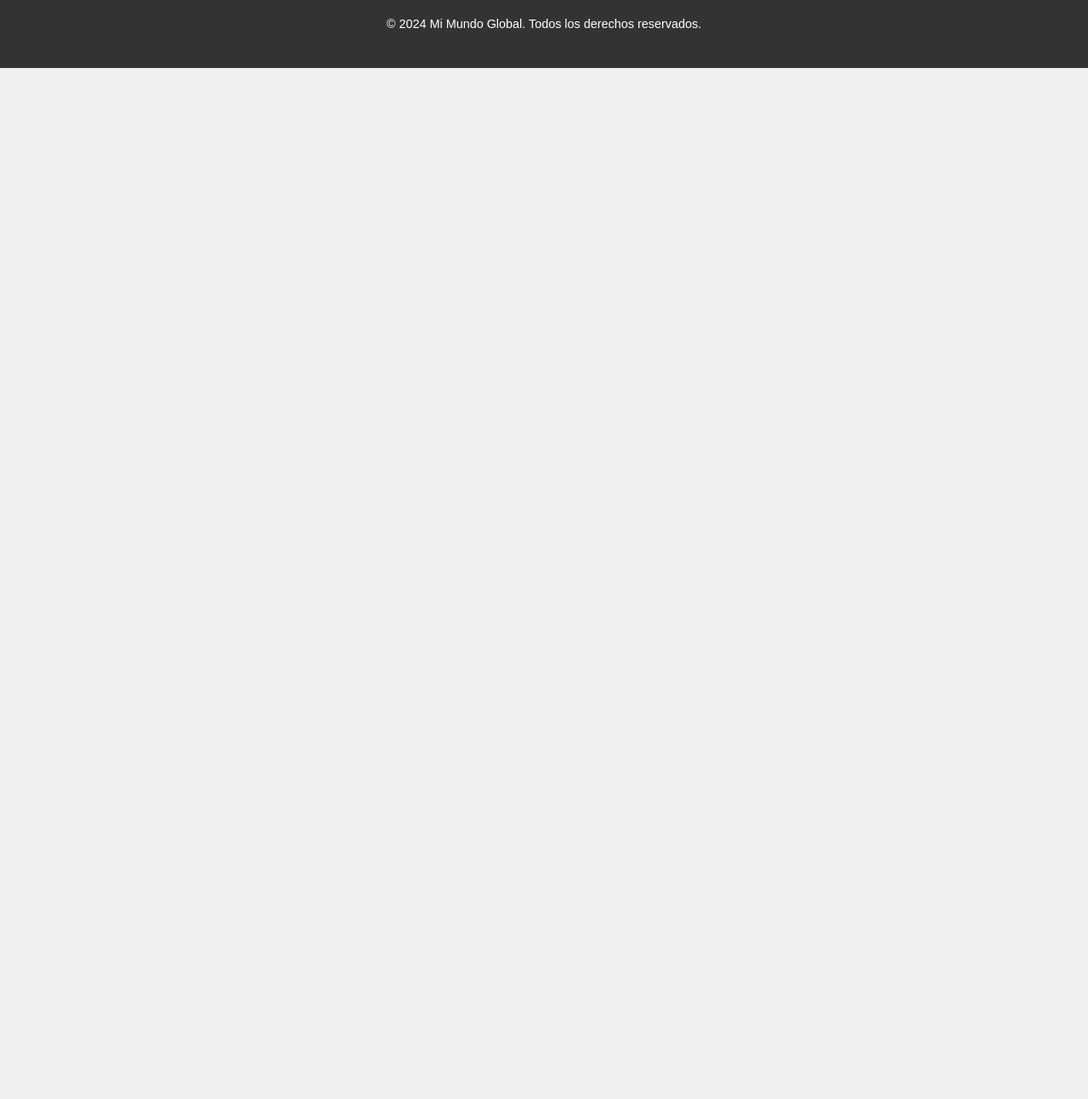
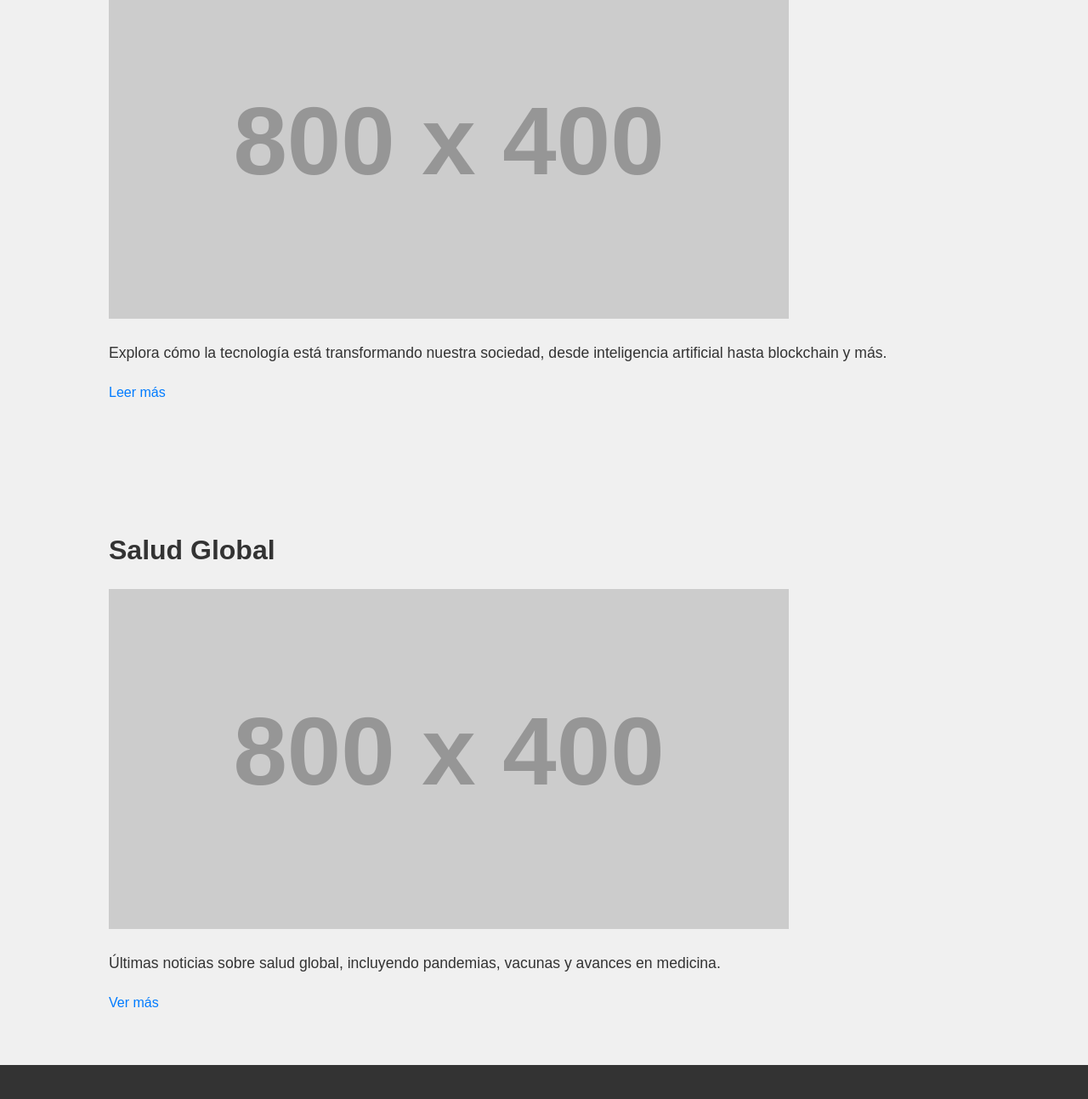
Before and after one commit to Ivonn2/Portal-de-Impacto-Global.ivo, a plain HTML site: page index.html in a window 1280 px wide. Shown: the part 1096-2389 px from the top of the page at 85% size. Before the commit the page ends 1176 px from the top, so only its background shows below. Drawn offline with Linux system fonts and the light colour scheme; placeholder pictures from the web are drawn by us.

Commit message:
Update index.html

```diff
--- a/index.html
+++ b/index.html
@@ -17,6 +17,7 @@
         <section id="climate-change" class="section">
             <div class="container">
                 <h2>Cambio Climático</h2>
+                <img src="https://via.placeholder.com/800x400?text=Cambio+Clim%C3%A1tico" alt="Imagen Cambio Climático">
                 <p>El cambio climático es un desafío crucial que requiere acciones urgentes. Aprende sobre sus causas, impactos y soluciones.</p>
                 <a href="https://www.ipcc.ch/" target="_blank" rel="noopener noreferrer">Más información</a>
             </div>
@@ -24,6 +25,7 @@
         <section id="technology" class="section">
             <div class="container">
                 <h2>Tecnología y Sociedad</h2>
+                <img src="https://via.placeholder.com/800x400?text=Tecnolog%C3%ADa+y+Sociedad" alt="Imagen Tecnología y Sociedad">
                 <p>Explora cómo la tecnología está transformando nuestra sociedad, desde inteligencia artificial hasta blockchain y más.</p>
                 <a href="https://www.weforum.org/" target="_blank" rel="noopener noreferrer">Leer más</a>
             </div>
@@ -31,6 +33,7 @@
         <section id="health" class="section">
             <div class="container">
                 <h2>Salud Global</h2>
+                <img src="https://via.placeholder.com/800x400?text=Salud+Global" alt="Imagen Salud Global">
                 <p>Últimas noticias sobre salud global, incluyendo pandemias, vacunas y avances en medicina.</p>
                 <a href="https://www.who.int/" target="_blank" rel="noopener noreferrer">Ver más</a>
             </div>
```
